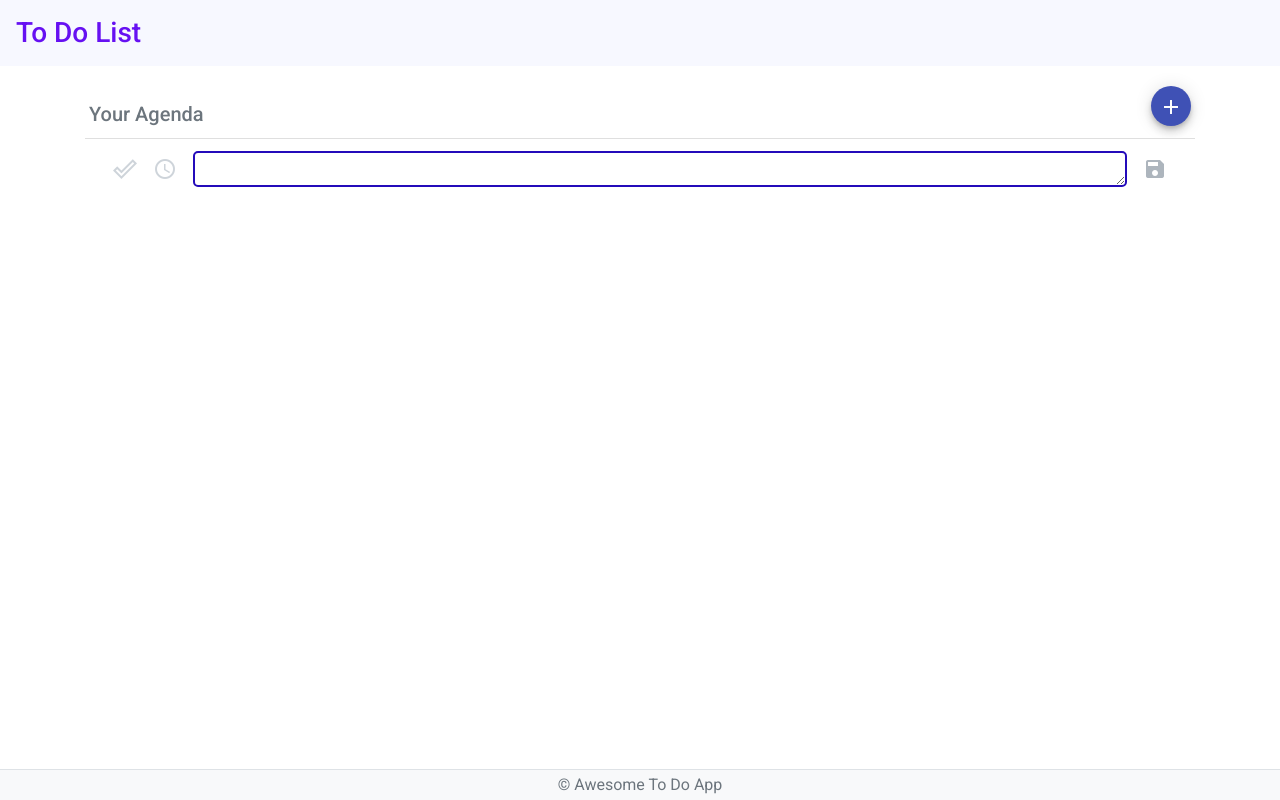
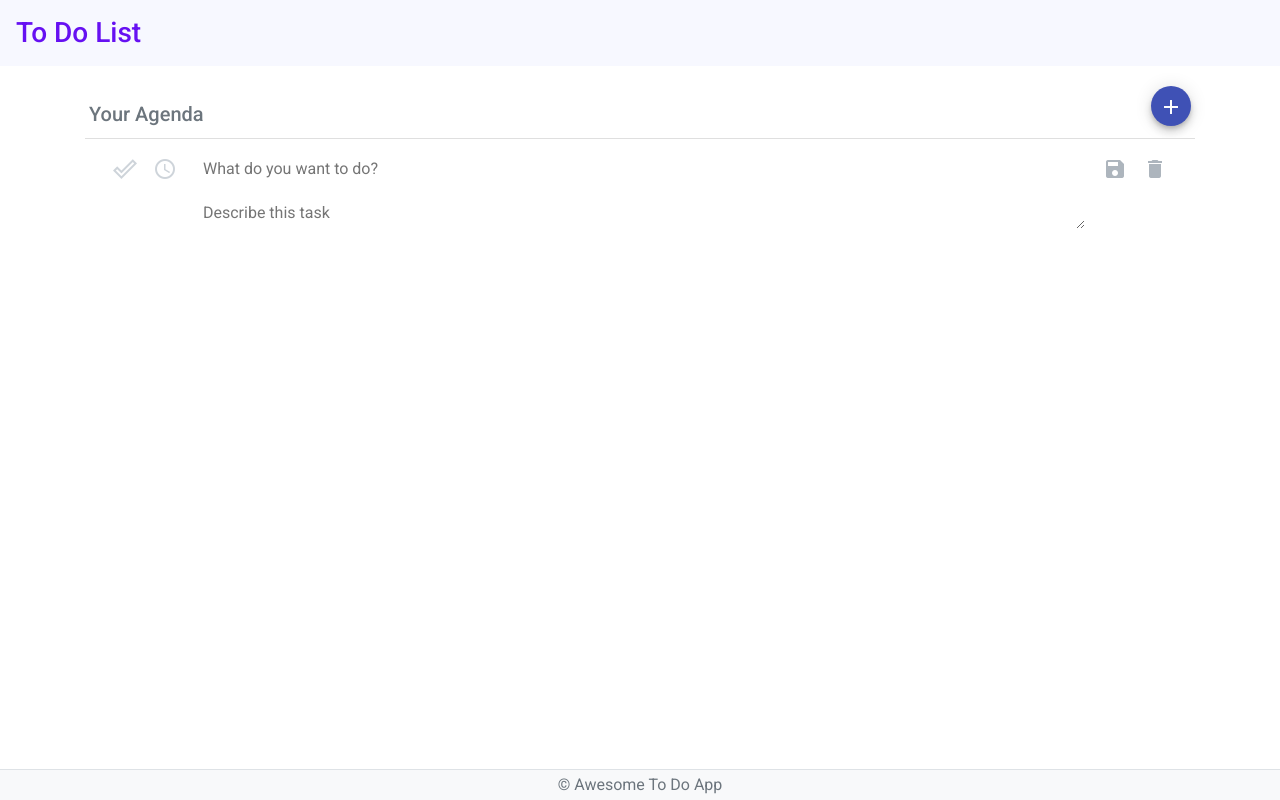
Before and after one commit to adityaskm/AWS-TO-DO-App, an Angular app: page /to-do in a window 1280 px wide. Built offline with nearby package versions, Linux system fonts and the light colour scheme.

Commit message:
Added Task Delete and Description

```diff
--- a/src/app/pages/login/login.module.ts
+++ b/src/app/pages/login/login.module.ts
@@ -7,6 +7,7 @@ import { MatFormFieldModule } from '@angular/material/form-field';
 import { MatInputModule } from '@angular/material/input';
 import { MatIconModule } from '@angular/material/icon';
 import { ReactiveFormsModule } from '@angular/forms';
+import { MatButtonModule } from '@angular/material/button';
 
 @NgModule({
   declarations: [LoginComponent],
@@ -17,6 +18,7 @@ import { ReactiveFormsModule } from '@angular/forms';
     MatFormFieldModule,
     MatInputModule,
     MatIconModule,
+    MatButtonModule
   ],
 })
 export class LoginModule {}
--- a/src/app/pages/login/login/login.component.html
+++ b/src/app/pages/login/login/login.component.html
@@ -24,6 +24,8 @@
       </mat-form-field>
       <button
         (click)="login()"
+        mat-raised-button
+        color="primary"
         [disabled]="!loginForm.valid"
         class="btn btn-outline-primary btn-block"
         type="submit"
--- a/src/app/pages/to-do/to-do-item/to-do-item.component.html
+++ b/src/app/pages/to-do/to-do-item/to-do-item.component.html
@@ -1,4 +1,5 @@
 <div class="to-do-item">
+  <div>
     <mat-icon
       matRipple
       matTooltip="Complete"
@@ -23,21 +24,26 @@
     >
       schedule
     </mat-icon>
-  <span appClickOutside (clickOutside)="saveToDo()">
-  <textarea
-    appAutoResize
+    <input
+      #toDoTitleInput
+      type="text"
       class="to-do-item-title"
       [ngClass]="{
-      'to-do-item-title-editing': toDoItem.editing,
         'to-do-item-title-completed': toDoItem.status === 2,
         'to-do-item-title-inprogress': toDoItem.status === 1
       }"
+      placeholder="What do you want to do?"
       [(ngModel)]="toDoItemTempTitle"
-    (focus)="editToDo()"
+      (focus)="editToDoComponent(toDoTitleInput)"
       (blur)="saveToDo()"
-    rows="1"
-  ></textarea>
-    </span>
+    />
+    <mat-icon
+      class="float-right to-do-item-action to-do-item-action-delete"
+      matTooltip="Delete"
+      (click)="deleteToDo()"
+    >
+      delete
+    </mat-icon>
     <mat-icon
       class="float-right to-do-item-action to-do-item-action-edit"
       (click)="editToDo()"
@@ -52,3 +58,20 @@
       >save</mat-icon
     >
   </div>
+  <div>
+    <textarea
+      #toDoSubTitleInput
+      appAutoResize
+      rows="1"
+      class="to-do-item-subtitle"
+      [ngClass]="{
+        'to-do-item-subtitle-completed': toDoItem.status === 2,
+        'to-do-item-subtitle-inprogress': toDoItem.status === 1
+      }"
+      [(ngModel)]="toDoItem.subtitle"
+      placeholder="Describe this task"
+      (focus)="editToDoComponent(toDoSubTitleInput)"
+      (blur)="saveToDo()"
+    ></textarea>
+  </div>
+</div>
--- a/src/app/pages/to-do/to-do-item/to-do-item.component.ts
+++ b/src/app/pages/to-do/to-do-item/to-do-item.component.ts
@@ -1,4 +1,12 @@
-import { Component, EventEmitter, Input, OnInit, Output } from '@angular/core';
+import {
+  Component,
+  EventEmitter,
+  Input,
+  OnInit,
+  Output,
+  ViewChild,
+  ElementRef,
+} from '@angular/core';
 import { ToDoItem, ToDoItemStatus } from '../../../shared/model/to-do-item';
 import { MatRadioChange } from '@angular/material/radio';
 
@@ -8,27 +16,37 @@ import { MatRadioChange } from '@angular/material/radio';
   styleUrls: ['./to-do-item.component.scss'],
 })
 export class ToDoItemComponent implements OnInit {
+  @ViewChild('toDoTitleInput') toDoTitleInput: ElementRef<HTMLInputElement>;
+  @ViewChild('toDoSubTitleInput') toDoSubTitleInput: ElementRef<
+    HTMLInputElement
+  >;
+
   @Input() toDoItem: ToDoItem;
   @Output() toDoItemDelete = new EventEmitter();
 
   toDoItemTempTitle = '';
+  toDoItemTempSubTitle = '';
 
   constructor() {}
 
   ngOnInit(): void {}
 
   editToDo() {
+    this.toDoItemTempTitle = this.toDoItem.title;
+    this.toDoItemTempSubTitle = this.toDoItem.subtitle;
+    this.toDoItem.editing = true;
+  }
+
+  editToDoComponent(input: HTMLInputElement) {
     // To be able to integrate the click outside functionality as well
-    setTimeout(
-      () => {
-        this.toDoItemTempTitle = this.toDoItem.title;
-        this.toDoItem.editing = true;
-      }, 1
-    )
-
+    setTimeout(() => {
+      input.classList.add('to-do-item-title-editing');
+      this.editToDo();
+    }, 1);
   }
 
   saveToDo() {
+    this.removeFocusFromInputs();
     this.toDoItem.editing = false;
     if (this.toDoItemTempTitle.trim()) {
       //  Save the Todo
@@ -38,6 +56,19 @@ export class ToDoItemComponent implements OnInit {
         this.toDoItemTempTitle = this.toDoItem.title;
       }, 200);
     }
+    if (this.toDoItemTempSubTitle.trim()) {
+      this.toDoItem.subtitle = this.toDoItemTempSubTitle;
+    } else {
+      setTimeout(() => {
+        this.toDoItemTempSubTitle = this.toDoItem.subtitle;
+      }, 200);
+    }
+  }
+
+  removeFocusFromInputs() {
+    [this.toDoTitleInput, this.toDoSubTitleInput].forEach((inputRef) =>
+      inputRef.nativeElement.classList.remove('to-do-item-title-editing')
+    );
   }
 
   deleteToDo() {
--- a/src/app/pages/to-do/to-do/to-do.component.ts
+++ b/src/app/pages/to-do/to-do/to-do.component.ts
@@ -14,17 +14,15 @@ export class ToDoComponent implements OnInit {
   ngOnInit(): void {}
 
   addToDo() {
-    // To be able to integrate the click outside functionality as well
-    setTimeout(
-      () => {
-        this.todoList.push(new ToDoItem());
-      }, 1
-    )
+    this.todoList.push(new ToDoItem());
   }
 
   removeToDo(todoIndex: number) {
-    if (this.todoList.length <= todoIndex) {
+    if (this.todoList.length >= todoIndex) {
       this.todoList.splice(todoIndex, 1);
+    }
+    if (!this.todoList.length) {
+      this.addToDo();
     }
   }
 }
--- a/src/app/shared/model/to-do-item.ts
+++ b/src/app/shared/model/to-do-item.ts
@@ -1,6 +1,7 @@
 export class ToDoItem {
   id = 0;
   title = '';
+  subtitle = '';
   status: ToDoItemStatus = ToDoItemStatus.open;
   priority: ToDoItemPriority = ToDoItemPriority.medium;
   editing = true;
--- a/src/app/shared/styles/theme/pages/_to-do.scss
+++ b/src/app/shared/styles/theme/pages/_to-do.scss
@@ -75,11 +75,20 @@
           color: $gray-800;
         }
       }
+      &-delete {
+        margin-top: 6px;
+        cursor: pointer;
+        color: $gray-500;
+        &:hover {
+          color: rgb(231, 38, 112);
+        }
+      }
     }
 
-    &-title {
+    &-title,
+    &-subtitle {
+      width: calc(100% - 4rem - 112px);
       vertical-align: middle;
-      width: calc(100% - 4rem - 72px);
       margin: 0 0.5rem;
       border: 2px solid transparent;
       transition: border-color 0.5s ease;
@@ -96,5 +105,9 @@
         text-decoration: line-through;
       }
     }
+    &-subtitle {
+      margin: 0.5em 80px 0.5px 88px;
+      color: $gray-700;
+    }
   }
 }
```
Also changed, not shown: src/app/shared/directives/auto-resize/auto-resize.directive.ts (+3 -4 lines). Lines whose indentation alone changed are shown as unchanged.
